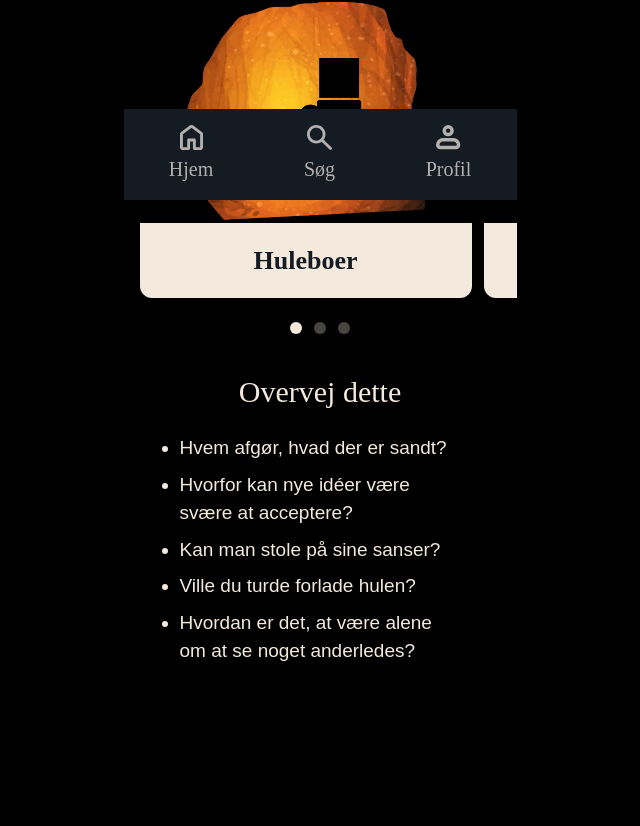
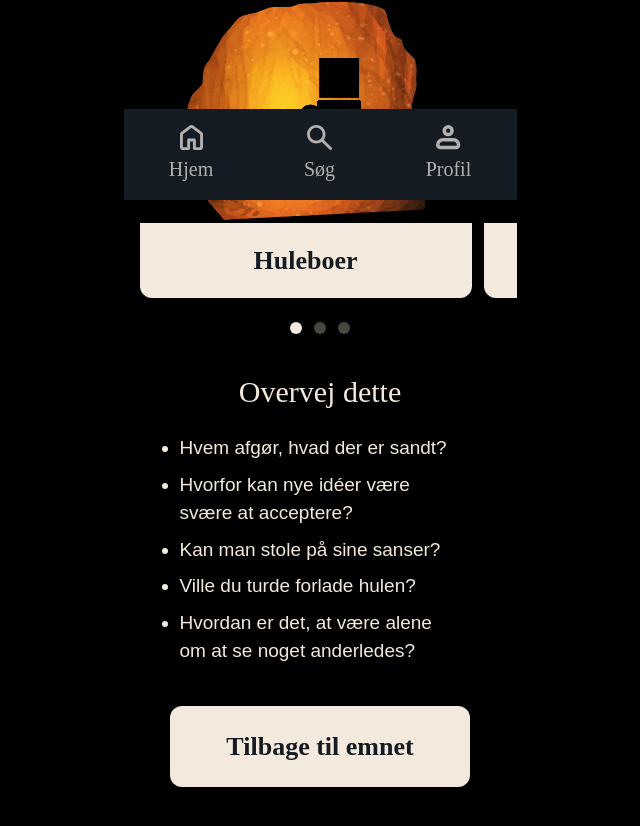
Before and after one commit to SarahNevin/filosofiapp, a React (Vite) app: page /taenk-sammen in a window 1280 px wide. Shown: the part 600-1426 px from the top of the page, without its empty margins (320-960 px from the left). Before the commit the page ends 1357 px from the top, so only its background shows below. Built offline with nearby package versions, Linux system fonts and the light colour scheme; a web font is replaced by a local one.

Commit message:
CTA-knap implementeret

```diff
--- a/src/views/TaenkSammenView.jsx
+++ b/src/views/TaenkSammenView.jsx
@@ -4,6 +4,8 @@ import Tekstblok from "../components/Tekstblok";
 import Guidetekst from "../components/Guidetekst";
 import ScrollableSlider from "../components/ScrollableSlider";
 import ContentCard from "../components/ContentCard";
+import { CtaKnap } from "../components/CtaKnap";
+import { useNavigate } from "react-router-dom";
 
 import huleboer from "../assets/images/huleboer.png";
 import frigjorte from "../assets/images/den-frigjorte.png";
@@ -24,6 +26,8 @@ export default function TaenkSammenView() {
       image: dommer,
     },
   ];
+
+  const navigate = useNavigate();
 
   return (
     <div className="min-h-screen pb-[91px]">
@@ -68,6 +72,12 @@ export default function TaenkSammenView() {
         </ul>
       </Tekstblok>
 
+            <div className="flex justify-center mt-10 mb-6">
+              <CtaKnap onClick={() => navigate("/emne")}>
+                Tilbage til emnet
+              </CtaKnap>
+            </div>
+
       <Navigation />
     </div>
   );
```
